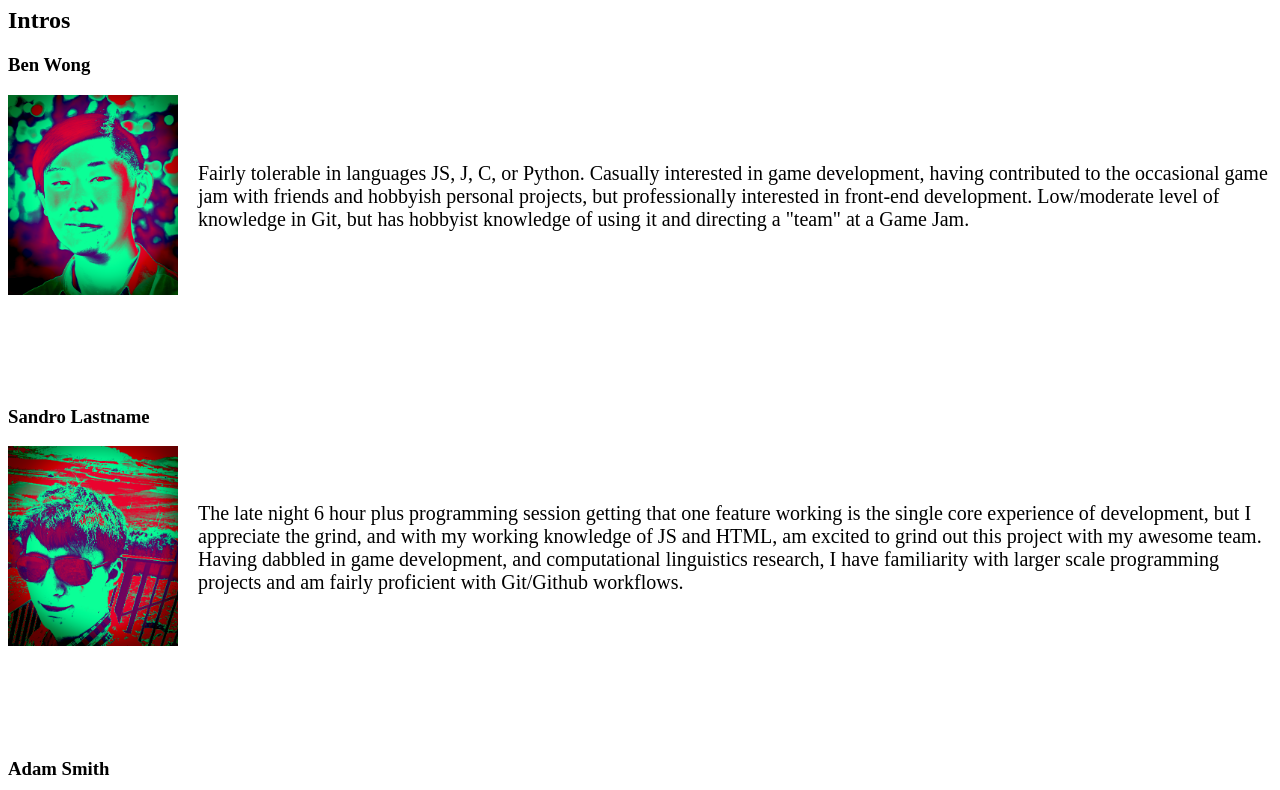
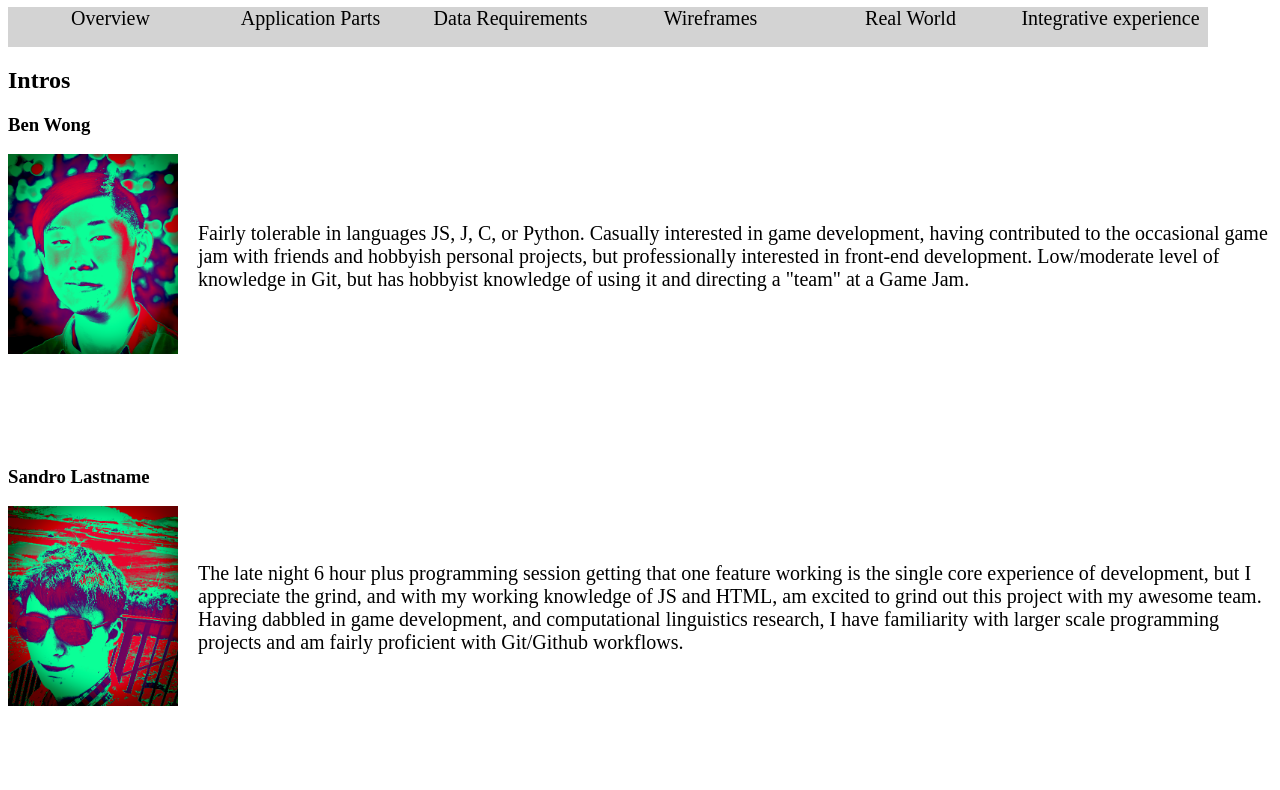
Before and after one commit to Mutter-Liam/CS326-Project, a website: page src/docs/milestone-01/index.html in a window 1280 px wide. Shown: the part 73-863 px from the top of the page. Drawn offline with Linux system fonts and the light colour scheme.

Commit message:
More updates

```diff
--- a/src/docs/milestone-01/index.html
+++ b/src/docs/milestone-01/index.html
@@ -16,6 +16,16 @@
     </header>
     <nav>
         <!-- Links to different sections/pages -->
+        <div id="nav-container">
+            <ul>
+                <li><a href="#overview">Overview</a></li>
+                <li><a href="#application-parts">Application Parts</a></li>
+                <li><a href="#data-requirements">Data Requirements</a></li>
+                <li><a href="#wire-frames">Wireframes</a></li>
+                <li><a href="#real-world">Real World</a></li>
+                <li><a href="#integrative-experience">Integrative experience</a></li>
+              </ul>
+        </div>
     </nav>
     <section id="team">
         <h2>Intros</h2>
@@ -114,7 +124,7 @@
                 </div>
                 <div class="wireframe-container">
                     <div class="wireframe-img-container">
-                        <img class="wireframe-img" src="images/RendezvousWireframe.png">
+                        <img class="wireframe-img" src="images/RendezvousWireframe4.png">
                     </div>
                     <div class="wireframe-text-container">
                         <p>Settings and Preferences: Here, the user can modify settings pertaining to their account such as notifications, UI, profile picture, as well as their username and displayed data.
@@ -123,12 +133,13 @@
                 </div>
             </section>
             <section id="real-world">
-                    <h2>Real World</h2>
+                <h2>Real World</h2>
                 <div class="main-text-container">
                     <p>While many college students plan to enroll in classes with friends, establishing a support network ahead of time, we know that this isn’t possible in a lot of cases, such as enrollment-capped classes, mismatched prereqs, or the universal freshman experience of trying to make new friends all over again in a new place away from home. We aim to make this process a bit less painful for students by offering an app that can easily connect other like-minded students in a more casual and friendly environment to foster effective study groups, and in the best case, friends for the rest of their careers at college.</p>
                 </div>
             </section>
             <section id="integrative-experience">
+                <h2>Integrative Expierience</h2>
                 <div class="main-text-container">
 
                 </div>
--- a/src/docs/milestone-01/styles.css
+++ b/src/docs/milestone-01/styles.css
@@ -34,3 +34,29 @@
     float:left;
 
 }
+
+
+
+#nav-container ul{
+    display: flex;
+    list-style-type: none;
+    margin: 0;
+    padding: 0;
+}
+#nav-container ul li{
+    height: 40px;
+    width: 200px;
+    background-color: lightgray;
+    text-align: center;
+    display: inline;
+}
+#nav-container ul li:hover{
+    background-color: gray;
+}
+#nav-container ul li a{
+    text-decoration: none;
+    padding-left: 5px;
+    color: black;
+    font-size: 20px;
+    margin: auto;
+}
```
Also changed, not shown: src/docs/milestone-01/images/RendezvousWireframe4.png (added), 1 other file.
